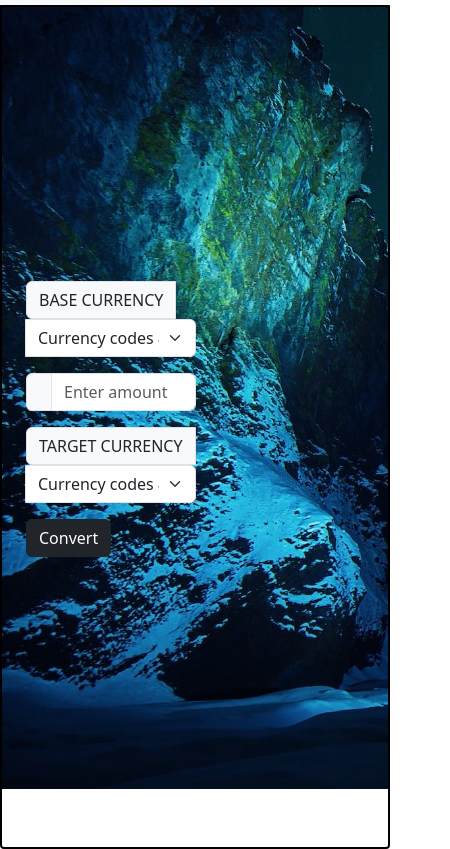
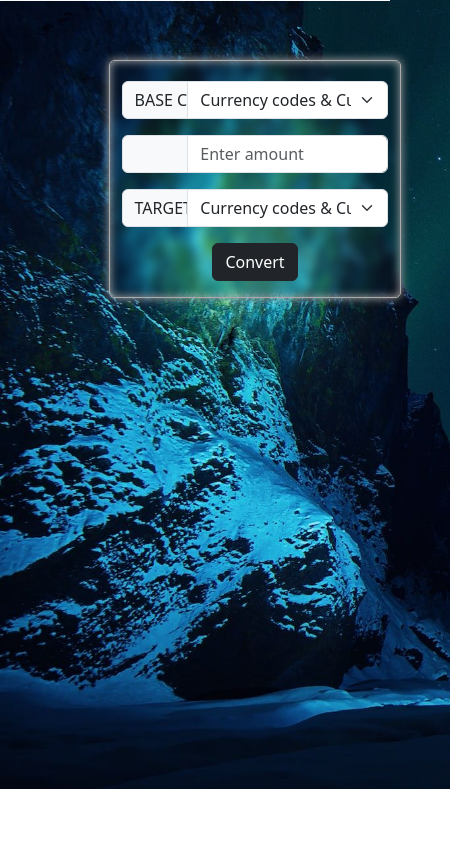
Before and after one commit to ddsdharan/Currency-converter, a plain HTML site: page index.html in a window 390 px wide. Shown: the part 55-904 px from the top of the page, 450 px wide, since content can reach past the window. After the commit the page ends 844 px from the top, so only its background shows below. Drawn offline with nearby package versions, Linux system fonts and the light colour scheme; no server answers.

Commit message:
Update styles.css

```diff
--- a/styles.css
+++ b/styles.css
@@ -1,18 +1,50 @@
 html, body {
     background-image: url("/Logo/jonatan.jpg");
-    background-repeat: no-repeat;
+    background-repeat: repeat;
     background-size: cover;
     height: 100%;
     margin: 0;
   }
 
-.container-fluid {
-  height: 100%;
+#container-fluid {
+  height: auto;
   display: flex;
-  justify-content: center;
+  justify-content:center;
   align-items: center;
-  border: 2px solid black;
   border-radius: 4px;
+  padding-top: 10%;
+  margin-left: 60px;
+}
+
+nav .container-fluid {
+  background-color: #aaaaaa;
+}
+
+.container-sm {
+  display: flex;
+  justify-content: space-around;
+  align-items: center;
+}
+
+#formContainer {
+  background: transparent;
+  border: 0.5px solid #aaaaaa;
+  border-radius: 5px;
+  padding-top: 20px;
+  backdrop-filter: blur(5px);
+  display: flex;
+  flex-direction:column;
+  justify-content: space-around;
+  align-items: center;
+  box-shadow: inset 0 0 10px #aaaaaa, 0 0 10px #aaaaaa;
+}
+
+div .input-group {
+  width: 100% ;
+}
+
+.input-group-text {
+  width: 25%;
 }
 
 .para {
@@ -22,7 +54,46 @@ html, body {
   padding: 20px;
 }
 
-#date {
-  color: white;
-  font-weight: 500;
+@media screen and (max-width: 767px) {
+
+  .nav .container-fluid {
+    height: 40px;
+    padding: 10px;
 }
+
+  .container-fluid {
+      width: 100%;
+      flex-direction: column;
+  }
+
+  .container-sm {
+      flex-direction: column;
+      margin-top: 20px ;
+  }
+
+  #formContainer {
+      width: 80%;
+  }
+}
+
+@media screen and (max-width: 991px) {
+
+  .nav .container-fluid {
+    height: 40px;
+    padding: 10px;
+}
+
+  .container-fluid {
+      width: 100%;
+      flex-direction: column;
+  }
+
+  .container-sm {
+      flex-direction: column;
+      margin-top: 20px ;
+  }
+
+  #formContainer {
+      width: 80%;
+  }
+}
```
